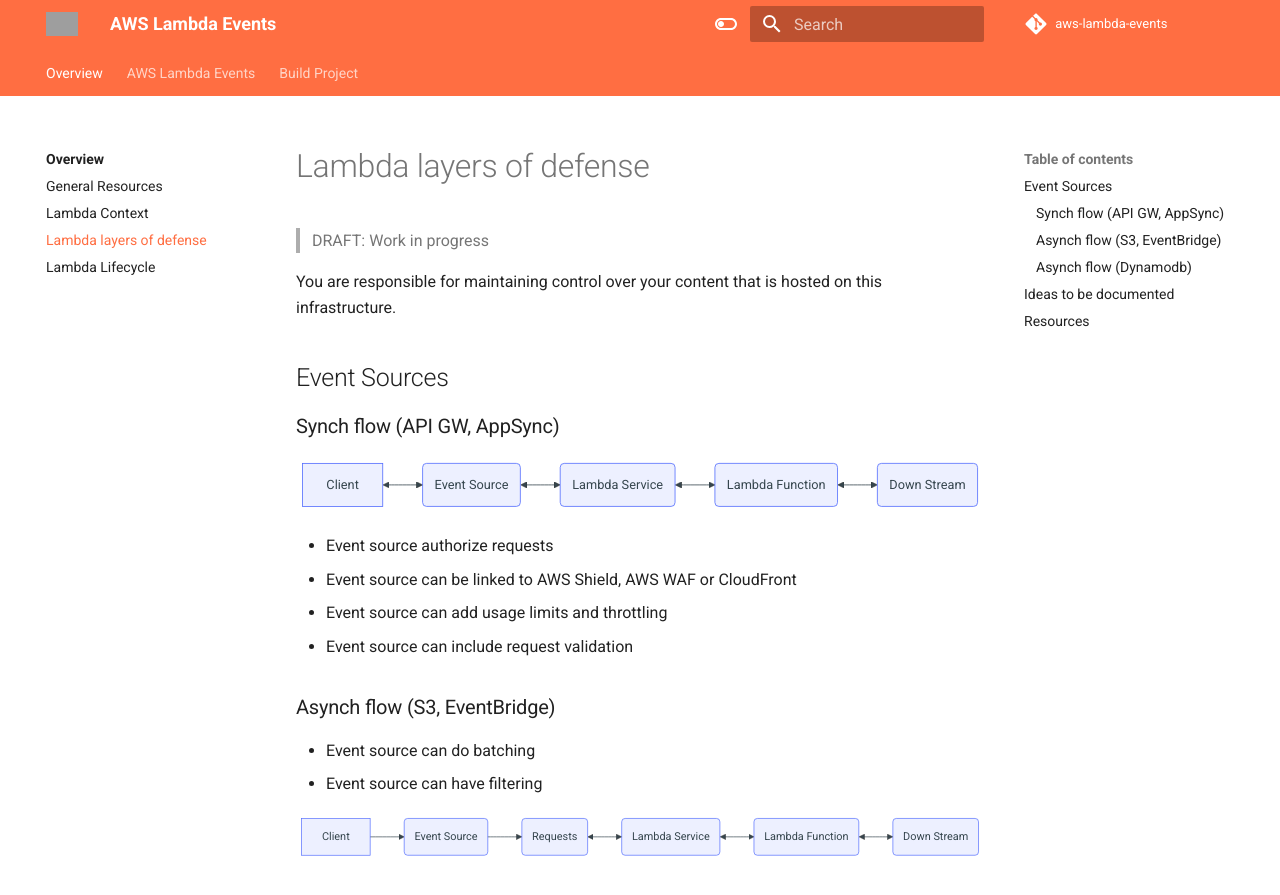
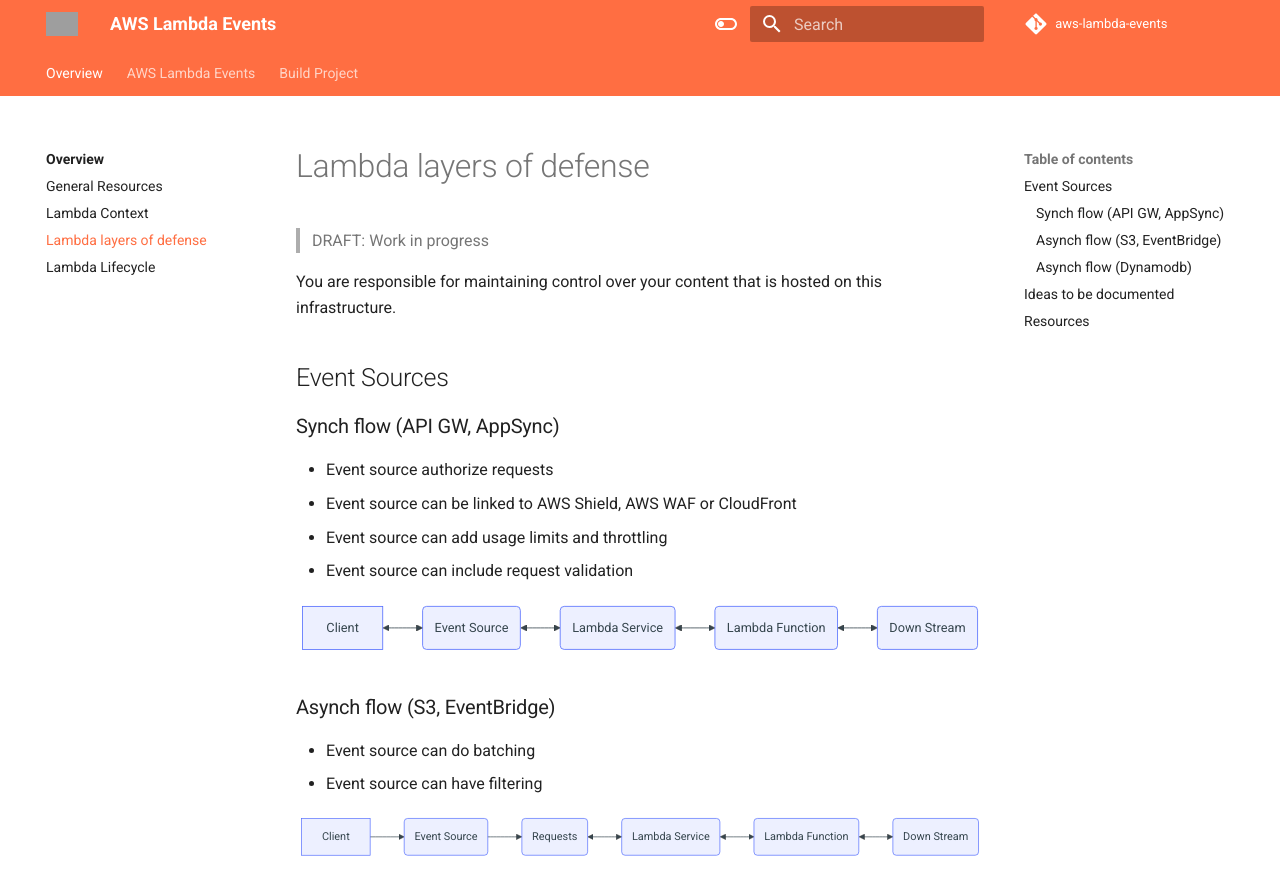
Before and after one commit to michaelbrewer/aws-lambda-events, an MkDocs documentation site: the page built from docs/lambda-security.md, in a window 1280 px wide and 900 px high. Shown: the top 895 px of the window. Built offline with MkDocs 1.6.1 and Material for MkDocs 9.7.7, drawn with Linux system fonts in a browser that asks for light colours; comment, search, counter and statistics services are not loaded; grey boxes are pictures that could not be loaded.

Commit message:
chore(secuirty): Add draft notes

````diff
--- a/docs/lambda-security.md
+++ b/docs/lambda-security.md
@@ -8,15 +8,15 @@
 
 ### Synch flow (API GW, AppSync)
 
+- Event source authorize requests
+- Event source can be linked to AWS Shield, AWS WAF or CloudFront
+- Event source can add usage limits and throttling
+- Event source can include request validation
+
 ```mermaid
 flowchart LR
     Client <--> id1(Event Source) <--> id2(Lambda Service) <--> id3(Lambda Function) <--> id4(Down Stream)
 ```
-
-- Event source authorize requests
-- Event source can be linked to AWS Shield, AWS WAF or CloudFront
-- Event source can add usage limits and throttling
-- Event source can include request validation
 
 ### Asynch flow (S3, EventBridge)
 
````
